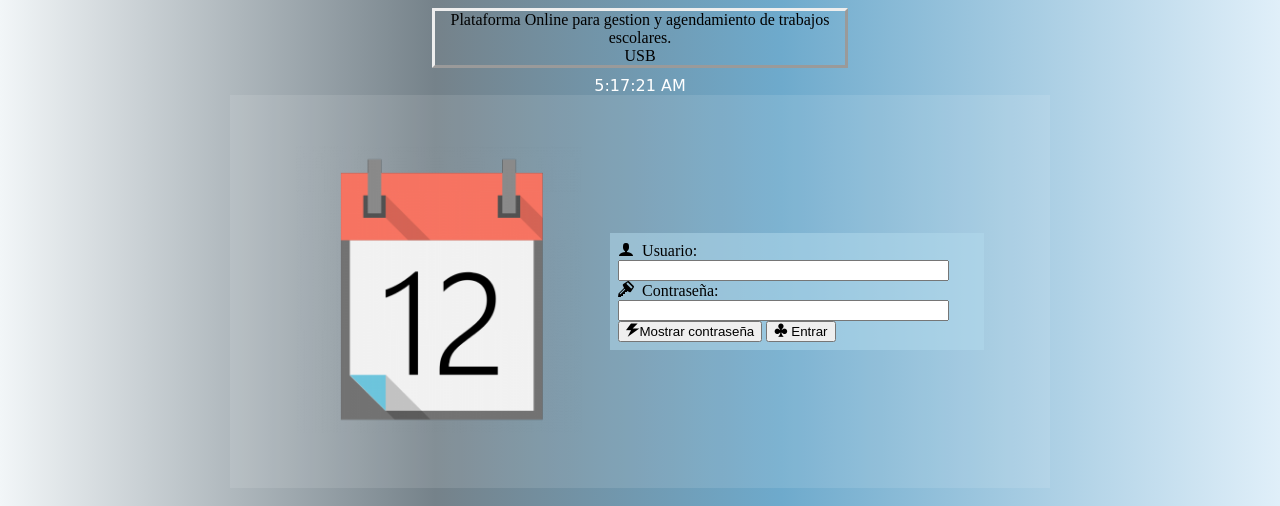
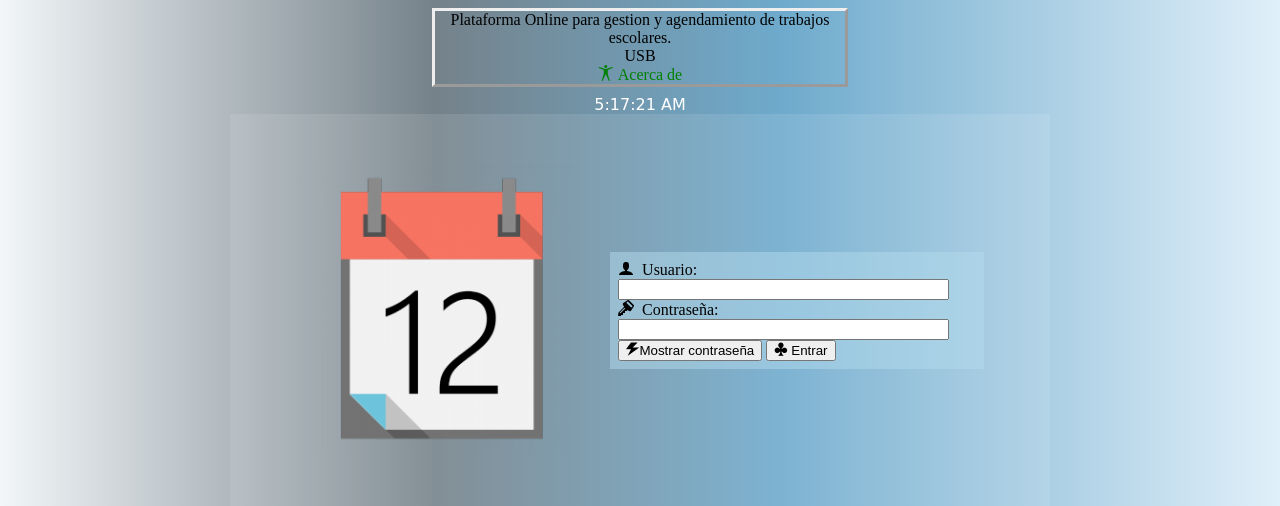
Before and after one commit to klausthelen/Agendamiento, a PHP site: page / in a window 1280 px wide. Shown: the part 150-656 px from the top of the page. Run offline with PHP 8.4, Linux system fonts and the light colour scheme; some web fonts are replaced.

Commit message:
Se agrego acerca de

```diff
--- a/css/estilos.css
+++ b/css/estilos.css
@@ -117,7 +117,12 @@ section.Welcome{
   text-align: center;
   width: 40%;
   }
+.acerca{
 
+  text-decoration: none;
+   color: green;
+
+}
 
 section.world{
     background-color: rgba(255,255,255,0.1);
--- a/index.html
+++ b/index.html
@@ -32,7 +32,8 @@
 			</header>
 
 			  <section id="Welcome" class ="Welcome">
-			  	<article> Plataforma Online para gestion y agendamiento de trabajos escolares. <br> <center>USB</center>  </article>
+			  	<article> Plataforma Online para gestion y agendamiento de trabajos escolares. <br> <center>USB</center>
+			  	<a class="acerca" href="https://github.com/klausthelen"><span class="icon-accessibility"></span> Acerca de</a></article>
 			  </section>
 			  <center><p class="fecha" id="fecha"></p></center>
 			  <section class="world">
--- a/javascript/cargar.js
+++ b/javascript/cargar.js
@@ -20,11 +20,14 @@ function menu(){
 				$("#item2").hide();
 				$("#item3").hide();
 				$("#item4").hide();
+				$("#item5").hide();
 				$('nav').show(600,function(){});
 				$("#item1").show(400,function(){
 					$("#item2").show(400,function(){
 						$("#item3").show(400,function(){
 							$("#item4").show(400,function(){
+								$("#item5").show(400,function(){
+								});
 							});
 						});
 					});
--- a/tareas.html
+++ b/tareas.html
@@ -28,7 +28,9 @@
 	            			<li><a id="item1" href="tareas.html"><span class="icon-home3"></span>Inicio </a></li>
 	            			<li><a id="item2" href="#">		  <span class="icon-books"></span>Cursos </a></li>
 	            			<li><a id="item3" href="#">          <span class="icon-mail2"></span>Mensajes </a></li>
-	            			<li><a id="item4" href="index.html"> <span class="icon-exit"></span>Cerrar sesion </a></li>
+	            			<li><a id="item4" href="https://github.com/klausthelen"> <span class="icon-accessibility"></span>Acerca de. </a></li>
+	            			<li><a id="item5" href="index.html"> <span class="icon-exit"></span>Cerrar sesion </a></li>
+
 	            			</ul>
 	            	</nav>
 	 		</header>
```
